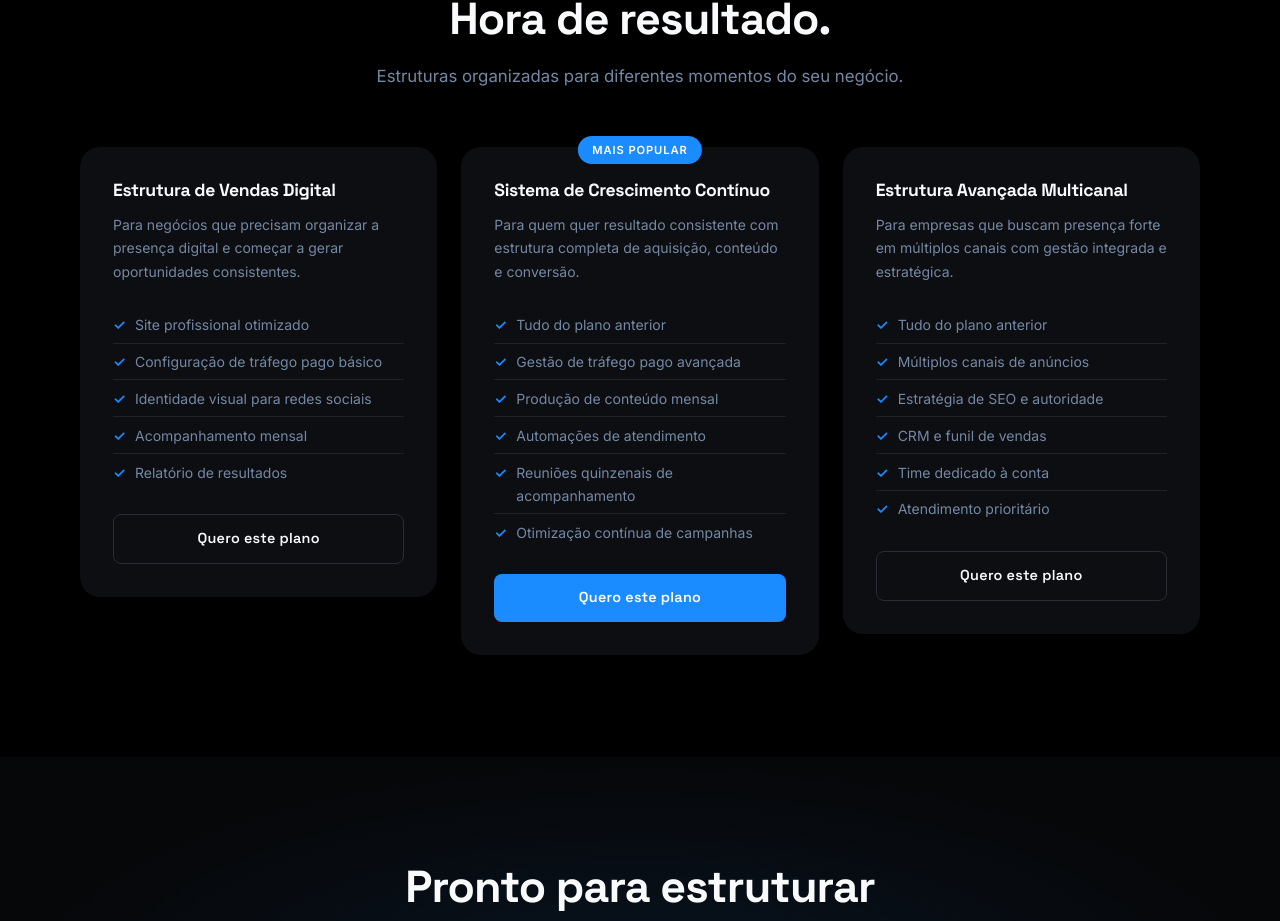
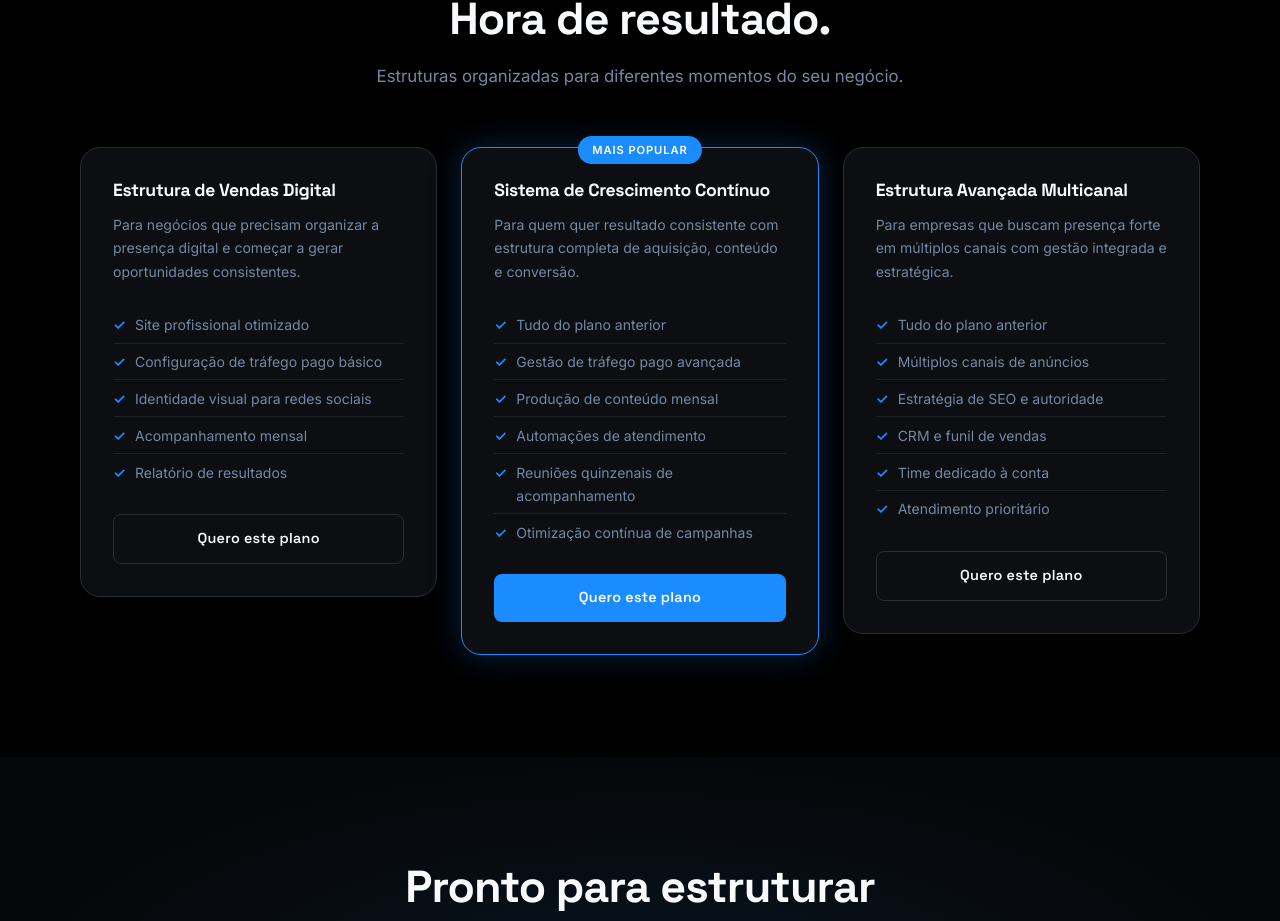
Before and after one commit to Natanas19/digitalIsland, a React (Vite) app: page / in a window 1280 px wide. Shown: the part 3167-4088 px from the top of the page. Built offline with nearby package versions, Linux system fonts and the light colour scheme.

Commit message:
destaca plano ativo ao passar o mouse

```diff
--- a/src/pages/Home/Home.css
+++ b/src/pages/Home/Home.css
@@ -317,12 +317,31 @@
   position: relative;
   display: flex;
   flex-direction: column;
+  border-color: var(--color-border) !important;
+  box-shadow: none !important;
+  transition:
+    border-color var(--transition),
+    box-shadow var(--transition);
 }
 
+/* O plano "Mais popular" começa pré-selecionado */
 .planos__card--highlight {
-  border-color: var(--color-primary);
-  box-shadow: 0 0 32px var(--color-primary-glow);
+  border-color: var(--color-primary) !important;
+  box-shadow: 0 0 32px var(--color-primary-glow) !important;
   background: hsl(210, 30%, 8%);
+}
+
+/* O contorno azul acompanha o card sob o mouse */
+.planos__card:hover {
+  border-color: var(--color-primary) !important;
+  box-shadow: 0 0 32px var(--color-primary-glow) !important;
+}
+
+/* Ao passar em outro plano, remove temporariamente a seleção do popular */
+.planos__grid:has(.planos__card:hover)
+  .planos__card--highlight:not(:hover) {
+  border-color: var(--color-border) !important;
+  box-shadow: none !important;
 }
 
 .planos__badge {
```
